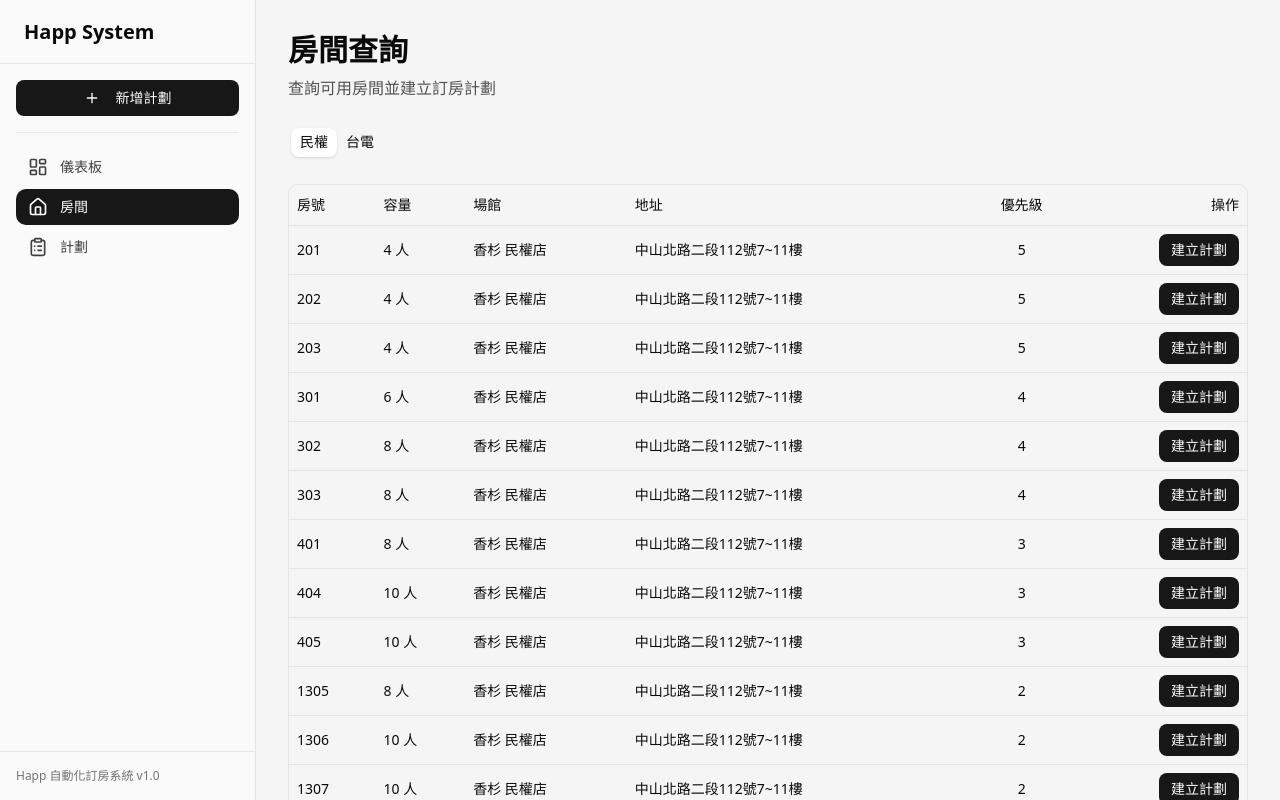
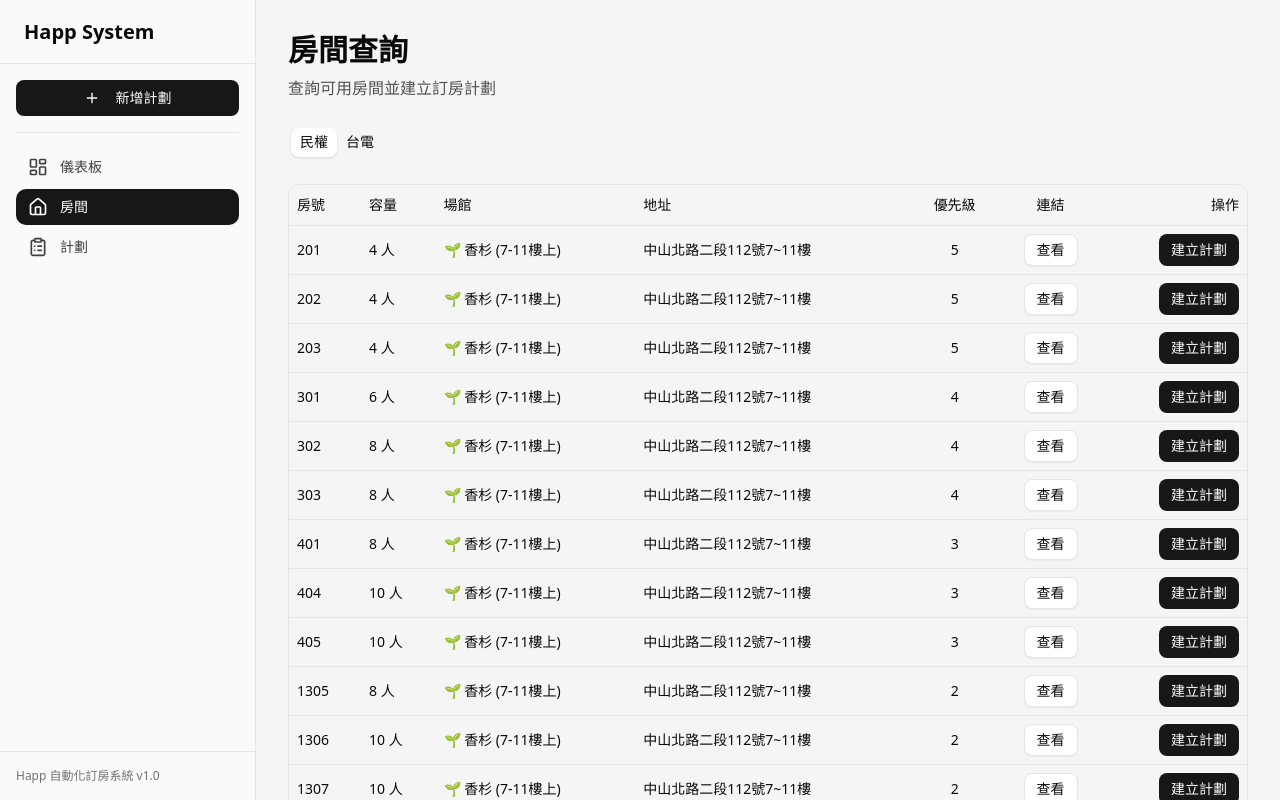
Before and after one commit to YC815/happ_web_ui, a Next.js app: page /rooms in a window 1280 px wide. Built offline with nearby package versions, Linux system fonts and the light colour scheme.

Commit message:
fix room table

```diff
--- a/app/plans/new/new-plan-content.tsx
+++ b/app/plans/new/new-plan-content.tsx
@@ -7,6 +7,7 @@ export function NewPlanContent() {
   const searchParams = useSearchParams();
   const roomId = searchParams.get("room_id");
   const roomName = searchParams.get("room_name");
+  const hubName = searchParams.get("hub_name");
   const venue = searchParams.get("venue");
 
   return (
@@ -14,6 +15,7 @@ export function NewPlanContent() {
       defaultValues={{
         roomId: roomId || undefined,
         roomName: roomName || undefined,
+        hubName: hubName || undefined,
         venue: (venue as "minquan" | "taipower") || undefined,
       }}
     />
--- a/components/plan-form.tsx
+++ b/components/plan-form.tsx
@@ -42,6 +42,7 @@ interface PlanFormProps {
   defaultValues?: {
     roomId?: string;
     roomName?: string;
+    hubName?: string;
     venue?: VenueType;
   };
 }
@@ -184,7 +185,7 @@ export function PlanForm({ defaultValues }: PlanFormProps) {
                 </FormControl>
                 <FormDescription>
                   {defaultValues?.roomName &&
-                    `當前選擇：${defaultValues.roomName}`}
+                    `當前選擇：${defaultValues.hubName || ''} ${defaultValues.roomName}`}
                 </FormDescription>
                 <FormMessage />
               </FormItem>
--- a/components/room-table.tsx
+++ b/components/room-table.tsx
@@ -28,22 +28,41 @@ export function RoomTable({ venue }: RoomTableProps) {
   // 找到對應的 venue
   const venueData = roomsData.find((v) => v.name === VENUE_NAME_MAP[venue]);
 
-  // 扁平化所有房間
-  const rooms = venueData?.hubs.flatMap((hub) =>
-    hub.hubRooms.map((room) => ({
+  // 扁平化所有房間，使用 space_id 作為唯一鍵去重
+  const roomsMap = new Map<string, {
+    id: string;
+    name: string;
+    capacity: string;
+    priority: string;
+    address: string;
+    hubName: string;
+    url: string;
+  }>();
+
+  venueData?.hubs.forEach((hub) => {
+    hub.hubRooms.forEach((room) => {
+      // 使用 space_id 避免重複
+      if (!roomsMap.has(room.space_id)) {
+        roomsMap.set(room.space_id, {
           id: room.space_id,
           name: room.roomNumber,
           capacity: room.capacity,
           priority: room.priority,
           address: hub.address,
           hubName: hub.name2,
-    }))
-  ) ?? [];
+          url: room.url,
+        });
+      }
+    });
+  });
 
-  const handleCreatePlan = (room: { id: string; name: string }) => {
+  const rooms = Array.from(roomsMap.values());
+
+  const handleCreatePlan = (room: { id: string; name: string; hubName: string }) => {
     const params = new URLSearchParams({
       room_id: room.id,
       room_name: room.name,
+      hub_name: room.hubName,
       venue,
     });
     router.push(`/plans/new?${params.toString()}`);
@@ -67,6 +86,7 @@ export function RoomTable({ venue }: RoomTableProps) {
             <TableHead>場館</TableHead>
             <TableHead>地址</TableHead>
             <TableHead className="text-center">優先級</TableHead>
+            <TableHead className="text-center">連結</TableHead>
             <TableHead className="text-right">操作</TableHead>
           </TableRow>
         </TableHeader>
@@ -75,13 +95,24 @@ export function RoomTable({ venue }: RoomTableProps) {
             <TableRow key={room.id}>
               <TableCell className="font-medium">{room.name}</TableCell>
               <TableCell>{room.capacity} 人</TableCell>
-              <TableCell>{venue === "minquan" ? "香杉 民權店" : "香杉 台電店"}</TableCell>
+              <TableCell>{room.hubName}</TableCell>
               <TableCell className="max-w-xs truncate">{room.address}</TableCell>
               <TableCell className="text-center">{room.priority}</TableCell>
+              <TableCell className="text-center">
+                <Button
+                  size="sm"
+                  variant="outline"
+                  asChild
+                >
+                  <a href={room.url} target="_blank" rel="noopener noreferrer">
+                    查看
+                  </a>
+                </Button>
+              </TableCell>
               <TableCell className="text-right">
                 <Button
                   size="sm"
-                  onClick={() => handleCreatePlan({ id: room.id, name: room.name })}
+                  onClick={() => handleCreatePlan({ id: room.id, name: room.name, hubName: room.hubName })}
                 >
                   建立計劃
                 </Button>
```
Lines whose indentation alone changed are shown as unchanged.
